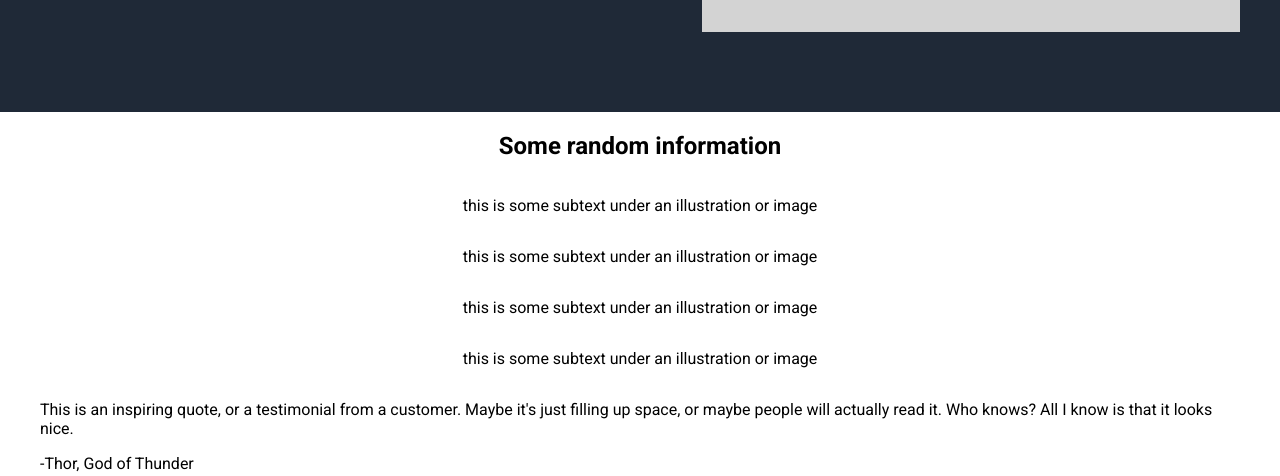
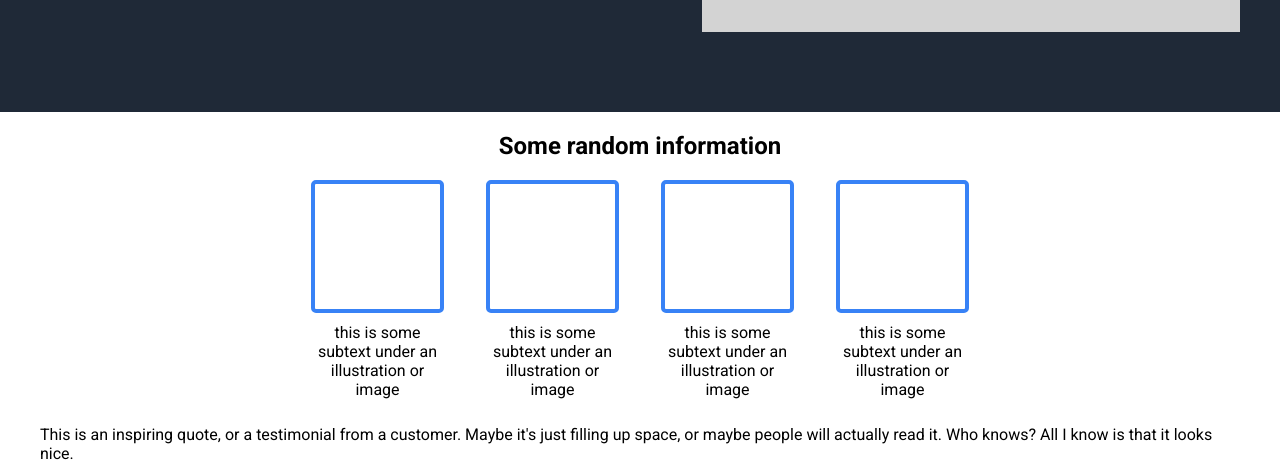
Before and after one commit to ChristopherL2021/landing-page, a plain HTML site: page index.html in a window 1280 px wide. Shown: the part 319-795 px from the top of the page. Drawn offline with Linux system fonts and the light colour scheme.

Commit message:
Add style for center section
Created style for cards in center section

```diff
--- a/style.css
+++ b/style.css
@@ -76,10 +76,13 @@ button {
     border: 0;
 }
 
-.card-container {
+.cards {
     display: flex;
+    align-items: center;
     justify-content: center;
-    align-items: center;
+    gap: 50px;
+    height: auto;
+    flex-wrap: wrap;
 }
 
 .container h2 {
@@ -87,3 +90,23 @@ button {
     justify-content: center;
     display: flex;
 }
+
+.card {
+    border: 4px solid #3882f6;
+    height: 125px;
+    width: 125px;
+    border-radius: 5px;
+}
+
+.card-container {
+    display: flex;
+    flex-direction: column;
+    width: 125px;
+    align-items: center;
+    justify-content: center;
+    text-align: center;
+}
+
+.card-text {
+    margin: 10px 0;
+}
```
